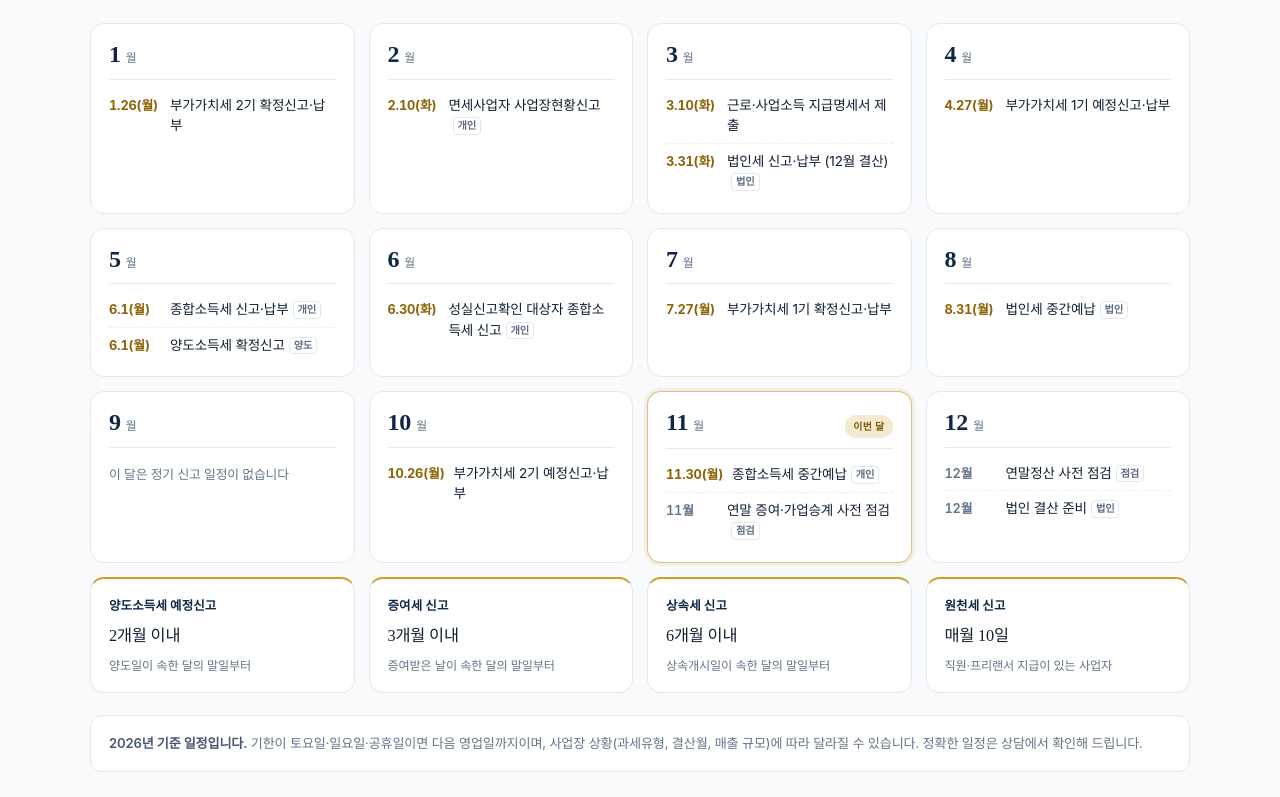
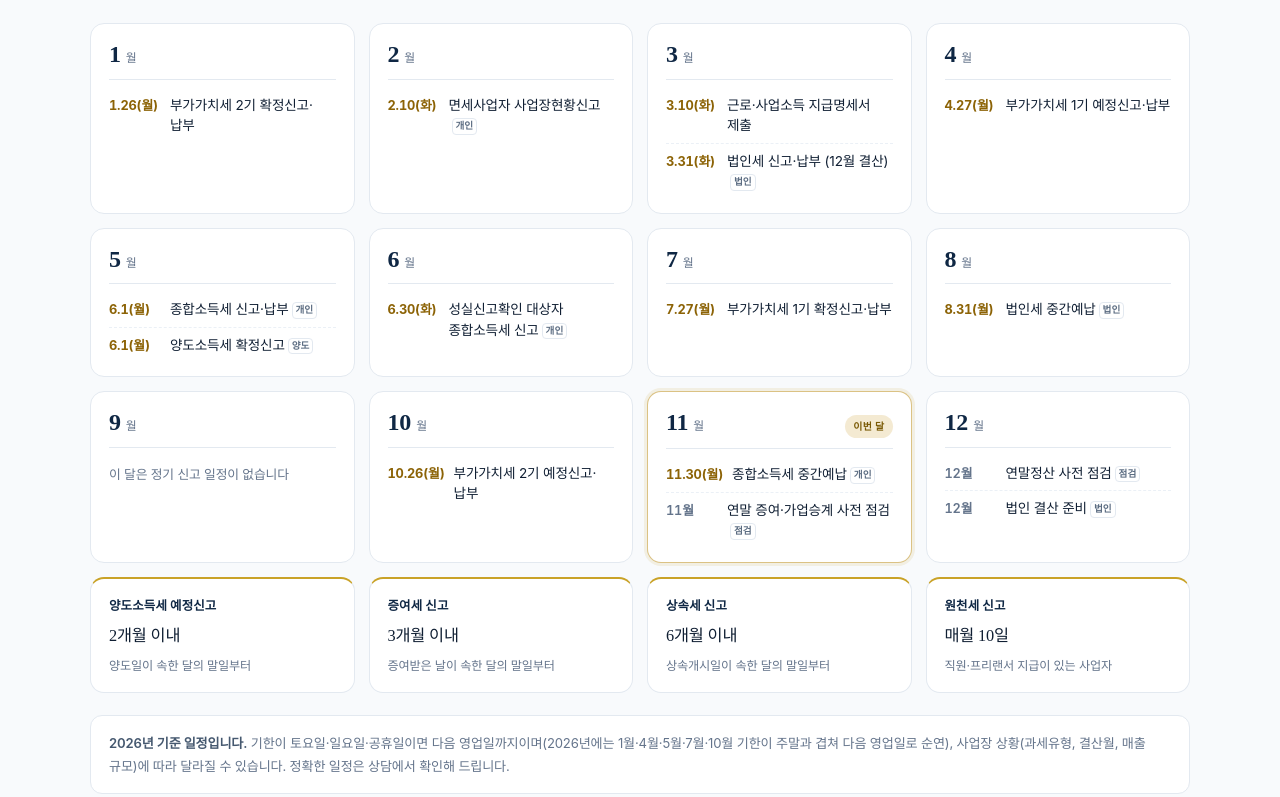
Before and after one commit to jdh63238696-stack/jdh63238696-stack.github.io, a plain HTML site: page index.html in a window 1280 px wide. Shown: the part 2189-2986 px from the top of the page. Drawn offline with Linux system fonts and the light colour scheme; a web font is replaced by a local one.

Commit message:
가독성(한글 줄바꿈)·앵커 정렬·캘린더 표기 보정

```diff
--- a/index.html
+++ b/index.html
@@ -60,11 +60,11 @@
   --serif:'Noto Serif KR','Nanum Myeongjo',AppleSDGothicNeo-Regular,serif;
 }
 *,*::before,*::after{box-sizing:border-box}
-html{-webkit-text-size-adjust:100%;scroll-behavior:smooth;scroll-padding-top:calc(var(--header-h) + 12px)}
+html{-webkit-text-size-adjust:100%;scroll-behavior:smooth;scroll-padding-top:var(--header-h)}
 body{
   margin:0;background:var(--white);color:var(--body);
   font-family:var(--sans);font-size:16px;line-height:1.75;
-  font-weight:400;letter-spacing:-.01em;
+  font-weight:400;letter-spacing:-.01em;word-break:keep-all;overflow-wrap:break-word;
   -webkit-font-smoothing:antialiased;
 }
 body.nav-open{overflow:hidden}
@@ -383,9 +383,9 @@ ul,ol{padding:0;list-style:none}
 .cal-date{flex:none;min-width:52px;color:var(--gold-ink);font-weight:700;font-variant-numeric:tabular-nums;font-size:.8rem;padding-top:1px}
 .cal-name{color:var(--ink)}
 .cal-name .tag{
-  display:inline-block;font-style:normal;font-size:.64rem;font-weight:600;
+  display:inline-block;font-style:normal;font-size:.6rem;font-weight:600;letter-spacing:0;
   color:#5A6B80;border:1px solid var(--line);border-radius:4px;
-  padding:0 4px;margin-left:4px;vertical-align:1px;white-space:nowrap;
+  padding:0 3px;margin-left:3px;vertical-align:1px;white-space:nowrap;
 }
 .cal-item.is-hidden{display:none}
 .cal-item.is-check .cal-date{color:var(--muted);font-weight:600}
@@ -1207,7 +1207,7 @@ ul,ol{padding:0;list-style:none}
       </div>
 
       <div class="cal-note reveal">
-        <strong>2026년 기준 일정입니다.</strong> 기한이 토요일·일요일·공휴일이면 다음 영업일까지이며, 사업장 상황(과세유형, 결산월, 매출 규모)에 따라 달라질 수 있습니다. 정확한 일정은 상담에서 확인해 드립니다.
+        <strong>2026년 기준 일정입니다.</strong> 기한이 토요일·일요일·공휴일이면 다음 영업일까지이며(2026년에는 1월·4월·5월·7월·10월 기한이 주말과 겹쳐 다음 영업일로 순연), 사업장 상황(과세유형, 결산월, 매출 규모)에 따라 달라질 수 있습니다. 정확한 일정은 상담에서 확인해 드립니다.
       </div>
     </div>
   </section>
```
